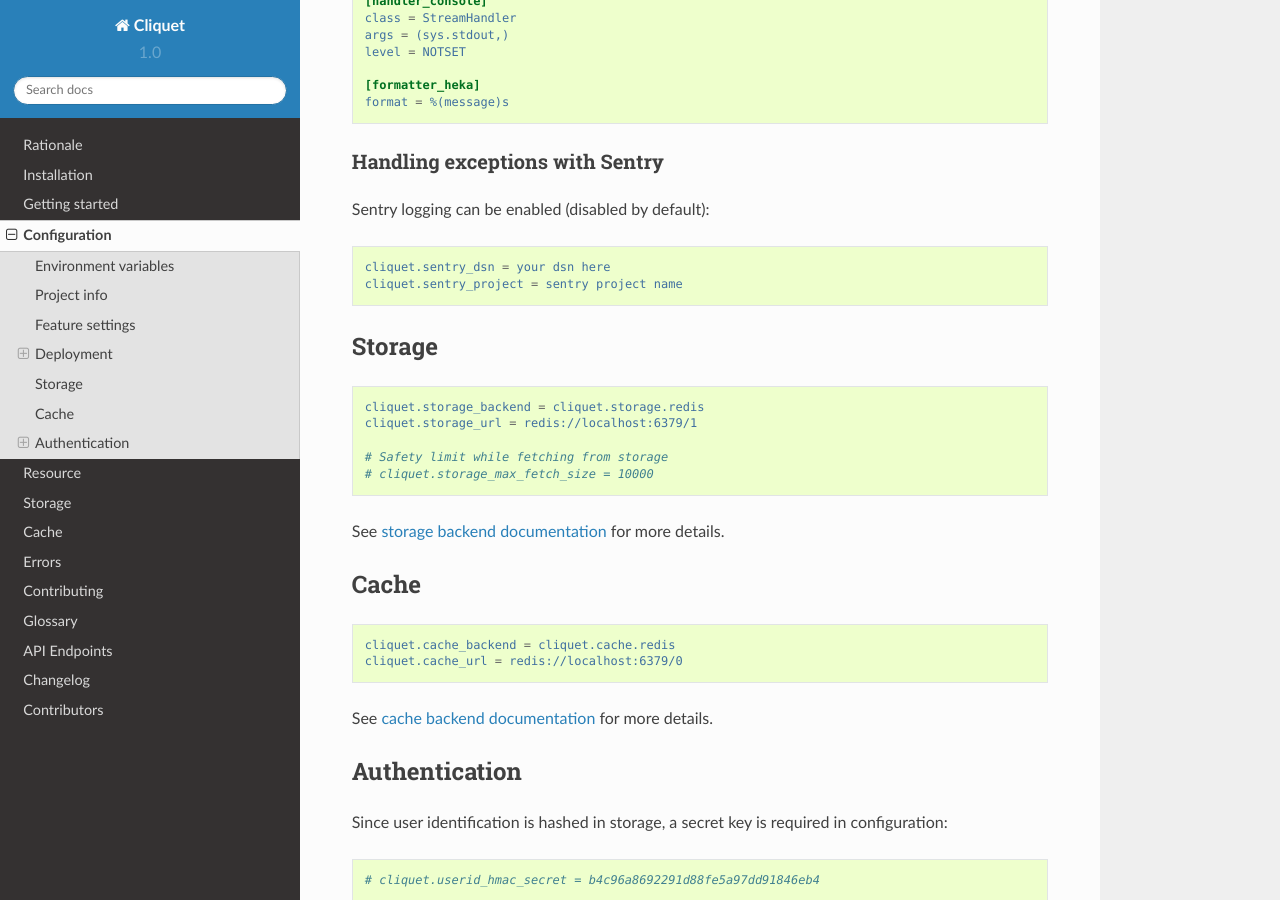
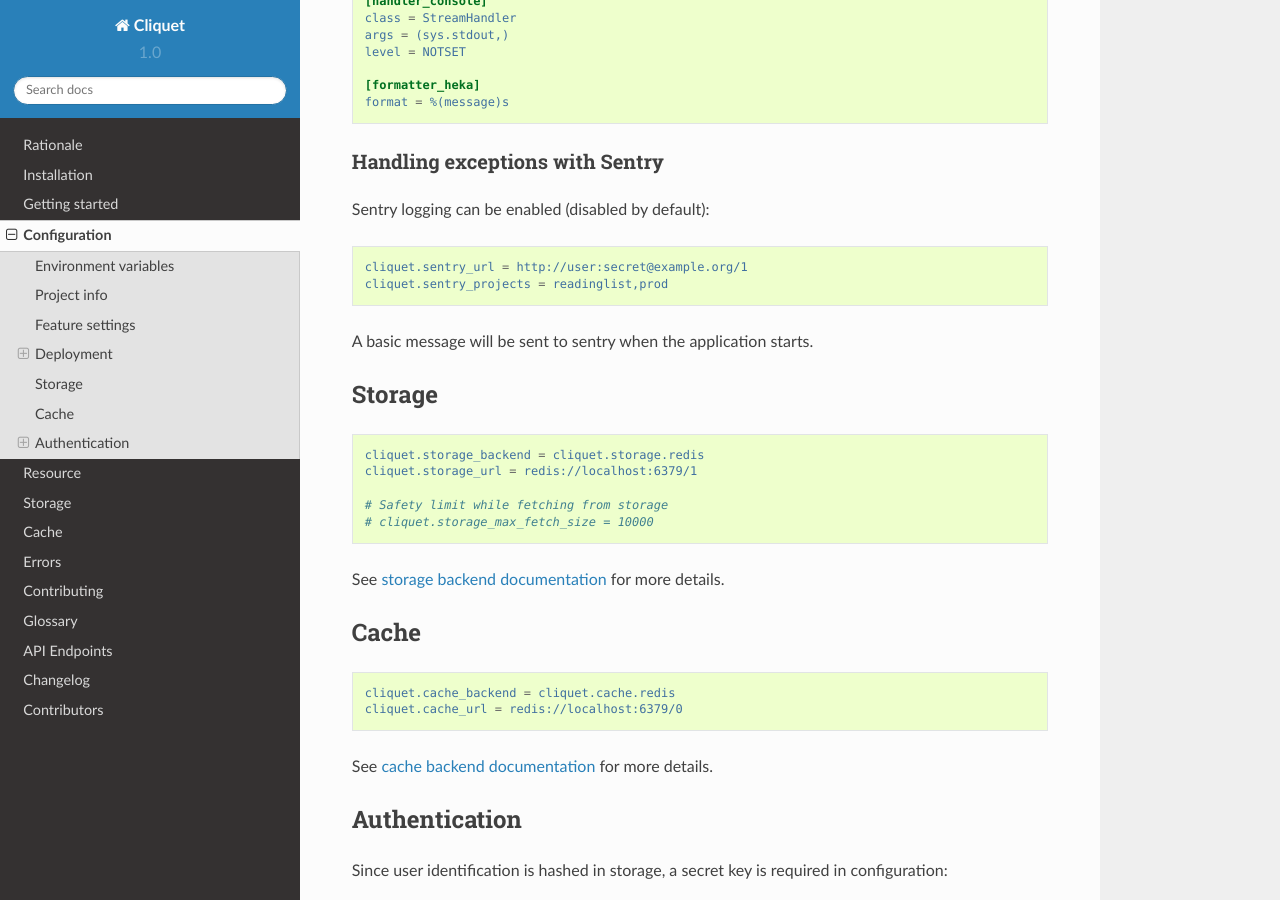
Before and after one commit to Kinto/kinto, a Sphinx documentation site: the page built from docs/configuration.rst, in a window 1280 px wide and 900 px high, scrolled down 1655 px. Built offline with Sphinx 7.4.7 and the Read the Docs theme 2.0.0, drawn with Linux system fonts in a browser that asks for light colours.

Commit message:
Rename sentry_dsn to sentry_url

```diff
--- a/cliquet/__init__.py
+++ b/cliquet/__init__.py
@@ -64,7 +64,7 @@
     'cliquet.storage_url': '',
     'cliquet.storage_max_fetch_size': 10000,
     'cliquet.userid_hmac_secret': '',
-    'cliquet.sentry_dsn': None,
+    'cliquet.sentry_url': None,
     'cliquet.sentry_projects': '',
 }
 
@@ -191,9 +191,9 @@
 
 def handle_sentry(config):
     settings = config.get_settings()
-    if settings['cliquet.sentry_dsn']:
+    if settings['cliquet.sentry_url']:
         raven_client = raven.Client(
-            settings['cliquet.sentry_dsn'],
+            settings['cliquet.sentry_url'],
             include_paths=['cornice', 'cliquet'] +
             aslist(settings['cliquet.sentry_projects']),
             release=settings['cliquet.project_version'])
--- a/docs/configuration.rst
+++ b/docs/configuration.rst
@@ -111,9 +111,10 @@
 
 .. code-block :: ini
 
-    cliquet.sentry_dsn = your dsn here
-    cliquet.sentry_project = sentry project name
+    cliquet.sentry_url = http://user:secret@example.org/1
+    cliquet.sentry_projects = readinglist,prod
 
+A basic message will be sent to sentry when the application starts.
 
 Storage
 =======
```
Also changed, not shown: 1 other file.
